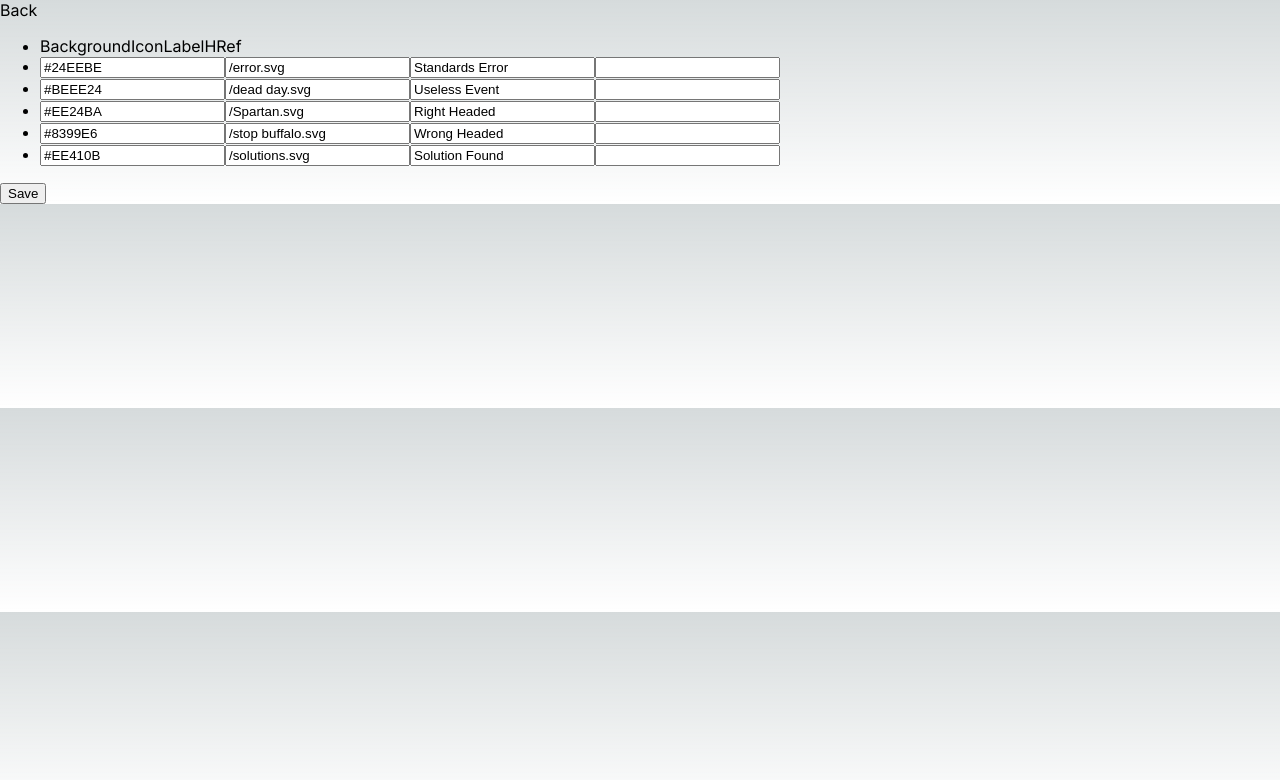
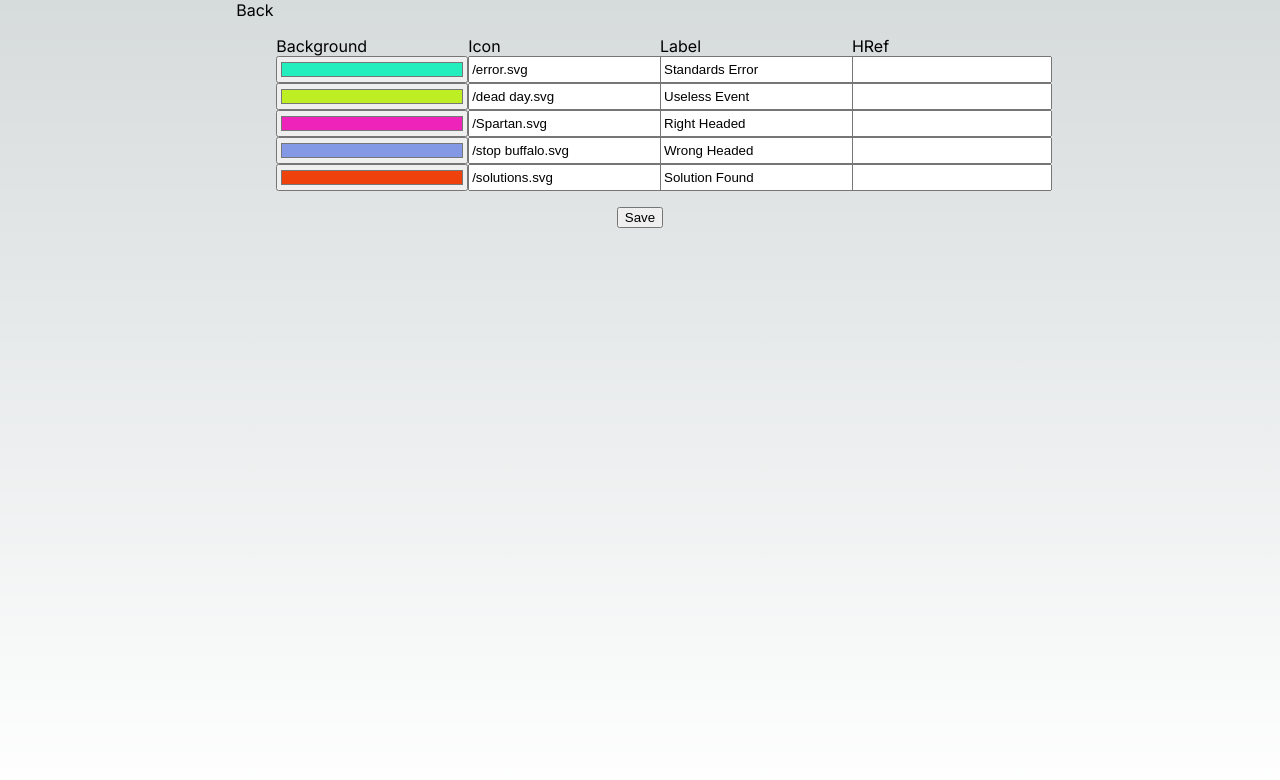
Before and after one commit to dysbulic/serial-pairs, a Next.js app in the folder ui/: page /timeedit in a window 1280 px wide. Shown: the top 780 px of the page. Built offline with nearby package versions, Linux system fonts and the light colour scheme.

Commit message:
stylin' to fit 👅

```diff
--- a/ui/src/app/globals.css
+++ b/ui/src/app/globals.css
@@ -88,6 +88,7 @@ body {
       rgb(var(--background-end-rgb))
     )
     rgb(var(--background-start-rgb));
+  min-height: 100dvh;
 }
 
 a {
--- /dev/null
+++ b/ui/src/app/timeedit/index.module.css
@@ -0,0 +1,22 @@
+.buttonForm {
+  max-width: calc(4 * 20ch);
+  margin-inline: auto;
+
+  & ul {
+    display: grid;
+    grid-template-columns: repeat(4, 1fr);
+
+    & li {
+      display: contents;
+
+      & input {
+        width: 100%;
+      }
+    }
+  }
+
+  & button {
+    display: block;
+    margin-inline: auto;
+  }
+}
--- a/ui/src/app/timeedit/page.tsx
+++ b/ui/src/app/timeedit/page.tsx
@@ -1,27 +1,30 @@
 "use client"
 
-import { ConfigContext } from "@/contexts/ConfigurationContext";
-import Link from "next/link";
-import { FormEvent, useContext, useState } from "react";
+import Link from "next/link"
+import { FormEvent, useContext, useState } from "react"
+import { ConfigContext } from "@/contexts/ConfigurationContext"
+import { ButtonInfo } from "@/types"
+import styles from './index.module.css'
 
-const EventEdit = ({event, idx}) => {
+const EventEdit = ({ event, idx }: { event: ButtonInfo, idx: number }) => {
   const [bg, setBg] = useState(event.bg)
   const [icon, setIcon] = useState(event.icon)
   const [label, setLabel] = useState(event.label)
   const [href, setHref] = useState(event.href)
 
-return(
-  <li key={idx}>
-  <input value={bg} id="bg" onChange={({target: {value}})=>setBg(value)}/>
-  <input value={icon} id="icon" onChange={({target: {value}})=>setIcon(value)}/>
-  <input value={label} id="label" onChange={({target: {value}})=>setLabel(value)}/>
-  <input value={href} id="href" onChange={({target: {value}})=>setHref(value)}/>
-</li>
-)
+  return(
+    <li key={idx}>
+      <input value={bg} id={`bg-${idx}`} onChange={({target: {value}})=>setBg(value)} type="color"/>
+      <input value={icon} id={`icon-${idx}`} onChange={({target: {value}})=>setIcon(value)}/>
+      <input value={label} id={`label-${idx}`} onChange={({target: {value}})=>setLabel(value)}/>
+      <input value={href} id={`href-${idx}`} onChange={({target: {value}})=>setHref(value)}/>
+    </li>
+  )
 }
 export default function TimeEdit() {
-  const { eventButtons, modeButtons, setEventButtons, setModeButtons } =
-    useContext(ConfigContext);
+  const {
+    eventButtons, modeButtons, setEventButtons, setModeButtons,
+  } = useContext(ConfigContext)
 
   const submitEvents=(evt: FormEvent) => {
     evt.preventDefault()
@@ -29,9 +32,9 @@ export default function TimeEdit() {
 
     const elements = Array.from((evt.target as HTMLFormElement).elements)
     const out = []
-    for (let i = 0; i < elements.length; i += chunksize) {
+    for(let i = 0; i < elements.length; i += chunksize) {
       const chunk = elements.slice(i, i + chunksize);
-      if (chunk.length === chunksize){
+      if(chunk.length === chunksize) {
         out.push({
           bg: (chunk[0] as HTMLInputElement).value,
           icon: (chunk[1] as HTMLInputElement).value,
@@ -42,8 +45,9 @@ export default function TimeEdit() {
     }
     setEventButtons(out)
   }
+
   return (
-    <form onSubmit={submitEvents}>
+    <form onSubmit={submitEvents} className={styles.buttonForm}>
       <Link href='/'>Back</Link>
       <ul>
         <li>
```
